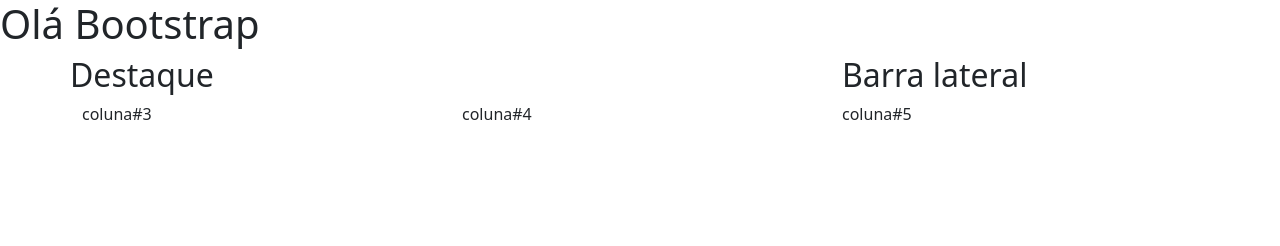
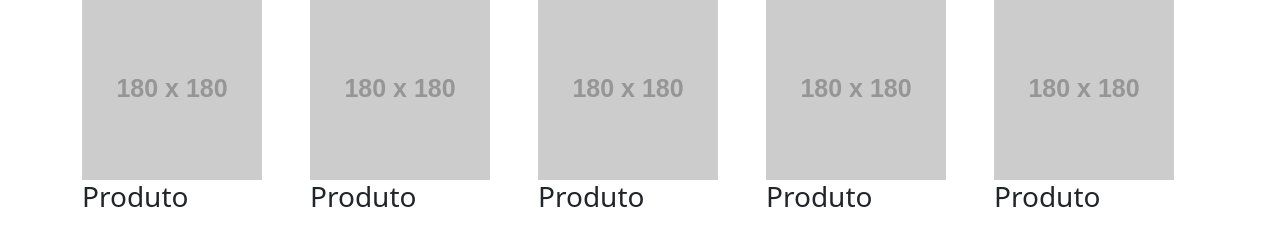
Before and after one commit to lucianadel/ebac-bootstrap, a plain HTML site: page index.html in a window 1280 px wide. Drawn offline with nearby package versions, Linux system fonts and the light colour scheme; placeholder pictures from the web are drawn by us.

Commit message:
adicionando o sistema de grid

```diff
--- a/index.html
+++ b/index.html
@@ -9,23 +9,27 @@
 </head>
 
 <body>
-    <h1> Olá Bootstrap</h1>
     <div class="container">
         <div class="row">
-            <div class=" col-sm-12 col-lg-8 g-0">
-                <h2>Destaque</h2>
-            </div>
-            <div class=" col-sm-12 col-lg-4">
-                <h2>Barra lateral</h2>
+            <div class="col">
+                <img src="https://via.placeholder.com/180x180" alt="">
+                <h3>Produto</h3>
             </div>
             <div class="col">
-                coluna#3
+                <img src="https://via.placeholder.com/180x180" alt="">
+                <h3>Produto</h3>
             </div>
             <div class="col">
-                coluna#4
+                <img src="https://via.placeholder.com/180x180" alt="">
+                <h3>Produto</h3>
             </div>
             <div class="col">
-                coluna#5
+                <img src="https://via.placeholder.com/180x180" alt="">
+                <h3>Produto</h3>
+            </div>
+            <div class="col">
+                <img src="https://via.placeholder.com/180x180" alt="">
+                <h3>Produto</h3>
             </div>
         </div>
     </div>
```
